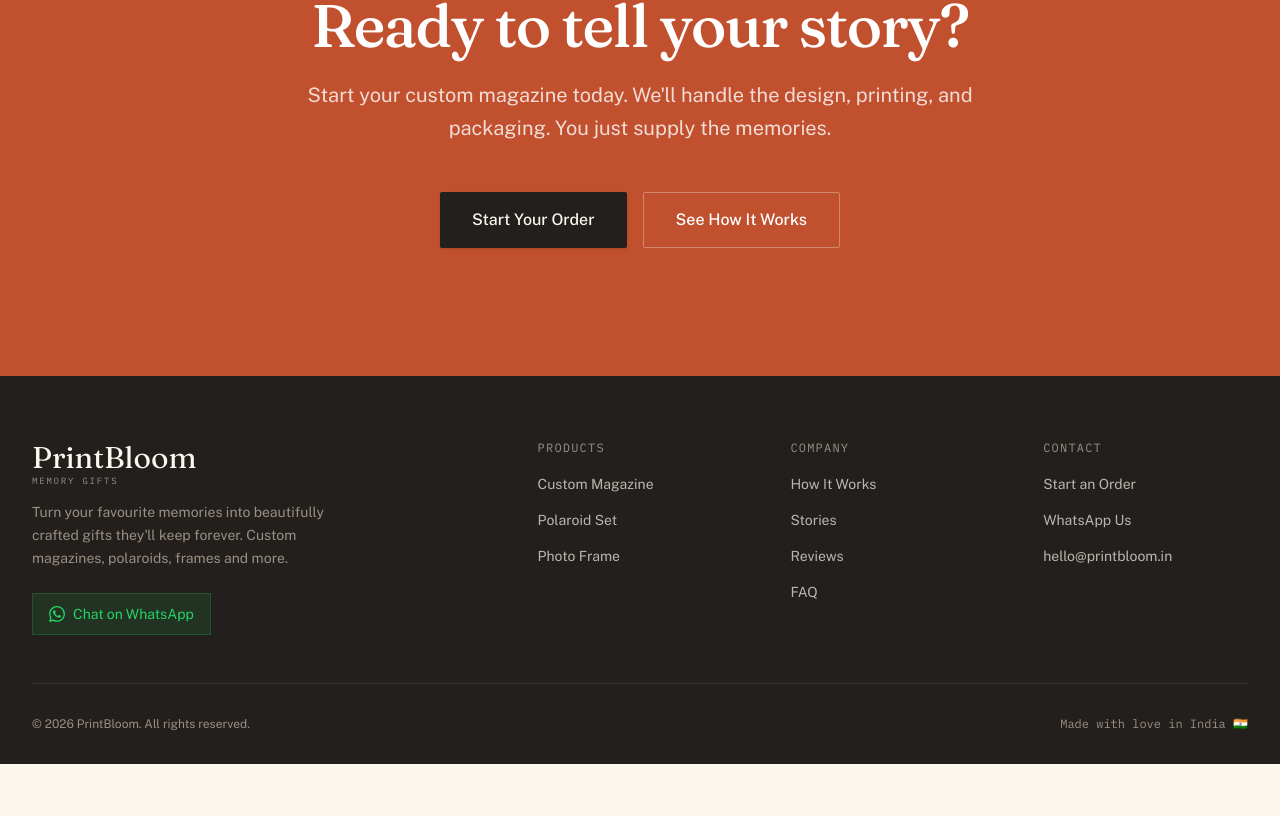
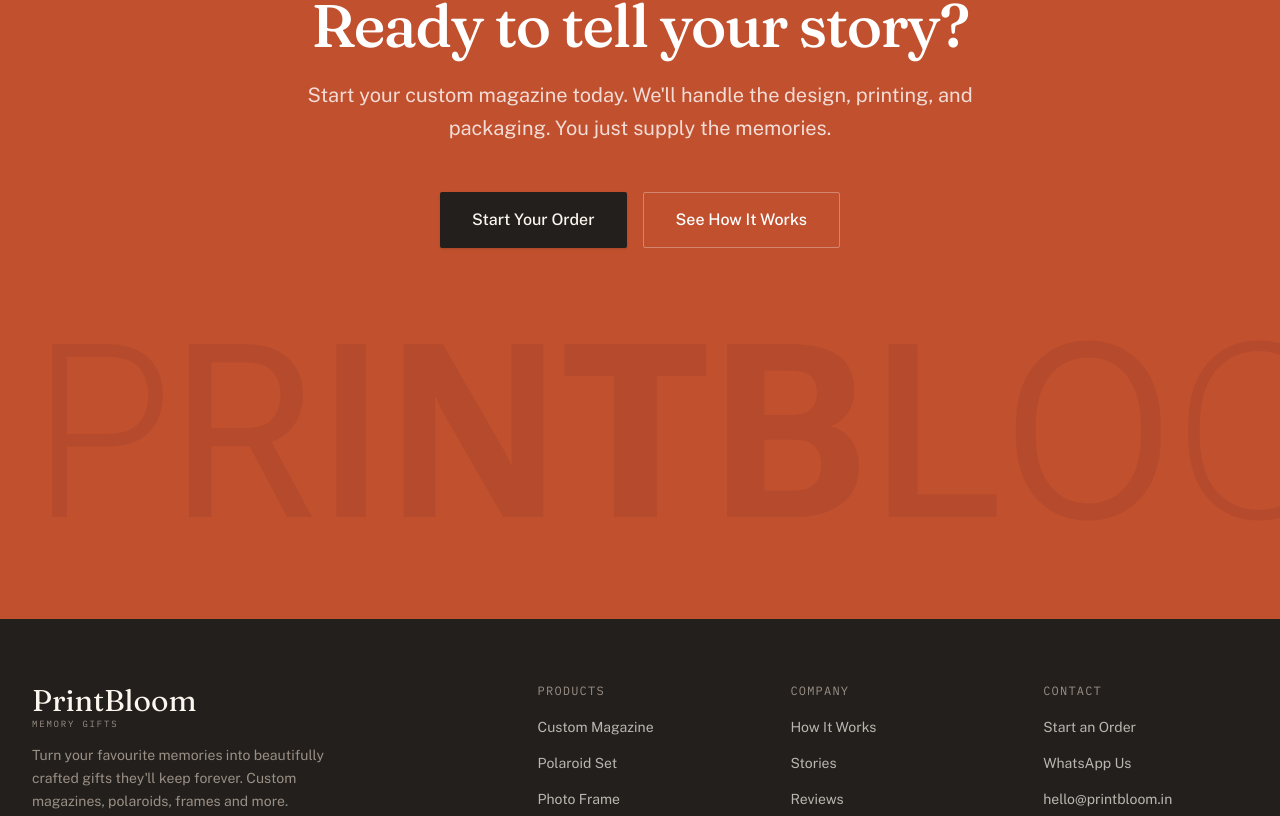
Before and after one commit to rupeshh132/Printbloom, a Next.js app: page / in a window 1280 px wide. Shown: the part 7471-8287 px from the top of the page. Before the commit the page ends 8235 px from the top, so only its background shows below. Built offline with nearby package versions, Linux system fonts and the light colour scheme.

Commit message:
feat: add React Bits TextPressure animation to Final CTA section

```diff
--- a/components/marketing/final-cta-section.tsx
+++ b/components/marketing/final-cta-section.tsx
@@ -1,11 +1,12 @@
 import * as React from "react"
 import { SectionHeading } from "@/components/ui/section-heading"
 import { Button } from "@/components/ui/button"
+import { TextPressure } from "@/components/ui/text-pressure"
 
 export function FinalCTASection() {
   return (
-    <section className="py-32 px-4 md:px-8 bg-[#C1502E] text-white">
-      <div className="container mx-auto max-w-4xl text-center flex flex-col items-center">
+    <section className="relative pt-32 pb-16 px-4 md:px-8 bg-[#C1502E] text-white overflow-hidden flex flex-col items-center">
+      <div className="container mx-auto max-w-4xl text-center flex flex-col items-center relative z-10 mb-16">
         <SectionHeading as="h2" className="text-white mb-6 text-4xl md:text-5xl lg:text-6xl">
           Ready to tell your story?
         </SectionHeading>
@@ -22,6 +23,20 @@ export function FinalCTASection() {
           </Button>
         </div>
       </div>
+
+      <div className="w-full h-auto mt-auto opacity-40 select-none pointer-events-auto">
+        <TextPressure
+          text="PRINTBLOOM"
+          flex={true}
+          alpha={false}
+          stroke={false}
+          width={true}
+          weight={true}
+          italic={true}
+          textColor="#A8432A"
+          minFontSize={36}
+        />
+      </div>
     </section>
   )
 }
--- /dev/null
+++ b/components/ui/text-pressure.tsx
@@ -0,0 +1,235 @@
+"use client"
+import { useEffect, useRef, useState, useMemo, useCallback } from 'react';
+
+const dist = (a: any, b: any) => {
+  const dx = b.x - a.x;
+  const dy = b.y - a.y;
+  return Math.sqrt(dx * dx + dy * dy);
+};
+
+const getAttr = (distance: number, maxDist: number, minVal: number, maxVal: number) => {
+  const val = maxVal - Math.abs((maxVal * distance) / maxDist);
+  return Math.max(minVal, val + minVal);
+};
+
+const debounce = (func: any, delay: number) => {
+  let timeoutId: any;
+  return (...args: any[]) => {
+    clearTimeout(timeoutId);
+    timeoutId = setTimeout(() => {
+      func.apply(null, args);
+    }, delay);
+  };
+};
+
+export const TextPressure = ({
+  text = 'Compressa',
+  fontFamily = 'Roboto Flex',
+  fontUrl = 'https://fonts.googleapis.com/css2?family=Roboto+Flex:opsz,wdth,wght@8..144,25..151,100..1000&display=swap',
+  width = true,
+  weight = true,
+  italic = true,
+  alpha = false,
+  flex = true,
+  stroke = false,
+  scale = false,
+  textColor = '#FFFFFF',
+  strokeColor = '#FF0000',
+  className = '',
+  minFontSize = 24
+}: any) => {
+  const containerRef = useRef<HTMLDivElement>(null);
+  const titleRef = useRef<HTMLHeadingElement>(null);
+  const spansRef = useRef<(HTMLSpanElement | null)[]>([]);
+
+  const mouseRef = useRef({ x: 0, y: 0 });
+  const cursorRef = useRef({ x: 0, y: 0 });
+
+  const [fontSize, setFontSize] = useState(minFontSize);
+  const [scaleY, setScaleY] = useState(1);
+  const [lineHeight, setLineHeight] = useState(1);
+
+  const chars = text.split('');
+
+  useEffect(() => {
+    const handleMouseMove = (e: MouseEvent) => {
+      cursorRef.current.x = e.clientX;
+      cursorRef.current.y = e.clientY;
+    };
+    const handleTouchMove = (e: TouchEvent) => {
+      const t = e.touches[0];
+      cursorRef.current.x = t.clientX;
+      cursorRef.current.y = t.clientY;
+    };
+
+    window.addEventListener('mousemove', handleMouseMove);
+    window.addEventListener('touchmove', handleTouchMove, { passive: true });
+
+    if (containerRef.current) {
+      const { left, top, width, height } = containerRef.current.getBoundingClientRect();
+      mouseRef.current.x = left + width / 2;
+      mouseRef.current.y = top + height / 2;
+      cursorRef.current.x = mouseRef.current.x;
+      cursorRef.current.y = mouseRef.current.y;
+    }
+
+    return () => {
+      window.removeEventListener('mousemove', handleMouseMove);
+      window.removeEventListener('touchmove', handleTouchMove);
+    };
+  }, []);
+
+  const setSize = useCallback(() => {
+    if (!containerRef.current || !titleRef.current) return;
+
+    const { width: containerW, height: containerH } = containerRef.current.getBoundingClientRect();
+
+    let newFontSize = containerW / (chars.length / 2);
+    newFontSize = Math.max(newFontSize, minFontSize);
+
+    setFontSize(newFontSize);
+    setScaleY(1);
+    setLineHeight(1);
+
+    requestAnimationFrame(() => {
+      if (!titleRef.current) return;
+      const textRect = titleRef.current.getBoundingClientRect();
+
+      if (scale && textRect.height > 0) {
+        const yRatio = containerH / textRect.height;
+        setScaleY(yRatio);
+        setLineHeight(yRatio);
+      }
+    });
+  }, [chars.length, minFontSize, scale]);
+
+  useEffect(() => {
+    const debouncedSetSize = debounce(setSize, 100);
+    debouncedSetSize();
+    window.addEventListener('resize', debouncedSetSize);
+    return () => window.removeEventListener('resize', debouncedSetSize);
+  }, [setSize]);
+
+  useEffect(() => {
+    let rafId: number;
+    const animate = () => {
+      mouseRef.current.x += (cursorRef.current.x - mouseRef.current.x) / 15;
+      mouseRef.current.y += (cursorRef.current.y - mouseRef.current.y) / 15;
+
+      if (titleRef.current) {
+        const titleRect = titleRef.current.getBoundingClientRect();
+        const maxDist = titleRect.width / 2;
+
+        spansRef.current.forEach((span) => {
+          if (!span) return;
+
+          const rect = span.getBoundingClientRect();
+          const charCenter = {
+            x: rect.x + rect.width / 2,
+            y: rect.y + rect.height / 2
+          };
+
+          const d = dist(mouseRef.current, charCenter);
+
+          const wdth = width ? Math.floor(getAttr(d, maxDist, 5, 200)) : 100;
+          const wght = weight ? Math.floor(getAttr(d, maxDist, 100, 900)) : 400;
+          const italVal = italic ? getAttr(d, maxDist, 0, 1).toFixed(2) : 0;
+          const alphaVal = alpha ? getAttr(d, maxDist, 0, 1).toFixed(2) : 1;
+
+          const newFontVariationSettings = `'wght' ${wght}, 'wdth' ${wdth}, 'ital' ${italVal}`;
+
+          if (span.style.fontVariationSettings !== newFontVariationSettings) {
+            span.style.fontVariationSettings = newFontVariationSettings;
+          }
+          if (alpha && span.style.opacity !== alphaVal) {
+            span.style.opacity = alphaVal;
+          }
+        });
+      }
+
+      rafId = requestAnimationFrame(animate);
+    };
+
+    animate();
+    return () => cancelAnimationFrame(rafId);
+  }, [width, weight, italic, alpha]);
+
+  const styleElement = useMemo(() => {
+    return (
+      <style>{`
+        @import url('${fontUrl}');
+        .flex-pressure {
+          display: flex;
+          justify-content: space-between;
+        }
+        .stroke span {
+          position: relative;
+          color: ${textColor};
+        }
+        .stroke span::after {
+          content: attr(data-char);
+          position: absolute;
+          left: 0;
+          top: 0;
+          color: transparent;
+          z-index: -1;
+          -webkit-text-stroke-width: 3px;
+          -webkit-text-stroke-color: ${strokeColor};
+        }
+        .text-pressure-title {
+          color: ${textColor};
+        }
+      `}</style>
+    );
+  }, [fontFamily, fontUrl, textColor, strokeColor]);
+
+  const dynamicClassName = [className, flex ? 'flex-pressure' : '', stroke ? 'stroke' : ''].filter(Boolean).join(' ');
+
+  return (
+    <div
+      ref={containerRef}
+      style={{
+        position: 'relative',
+        width: '100%',
+        height: '100%',
+        background: 'transparent'
+      }}
+    >
+      {styleElement}
+      <h1
+        ref={titleRef}
+        className={`text-pressure-title ${dynamicClassName}`}
+        style={{
+          fontFamily,
+          textTransform: 'uppercase',
+          fontSize: fontSize,
+          lineHeight,
+          transform: `scale(1, ${scaleY})`,
+          transformOrigin: 'center top',
+          margin: 0,
+          textAlign: 'center',
+          userSelect: 'none',
+          whiteSpace: 'nowrap',
+          fontWeight: 100,
+          width: '100%'
+        }}
+      >
+        {chars.map((char, i) => (
+          <span
+            key={i}
+            ref={(el) => {
+              spansRef.current[i] = el;
+            }}
+            data-char={char}
+            style={{
+              display: 'inline-block',
+              color: stroke ? undefined : textColor
+            }}
+          >
+            {char}
+          </span>
+        ))}
+      </h1>
+    </div>
+  );
+};
```
